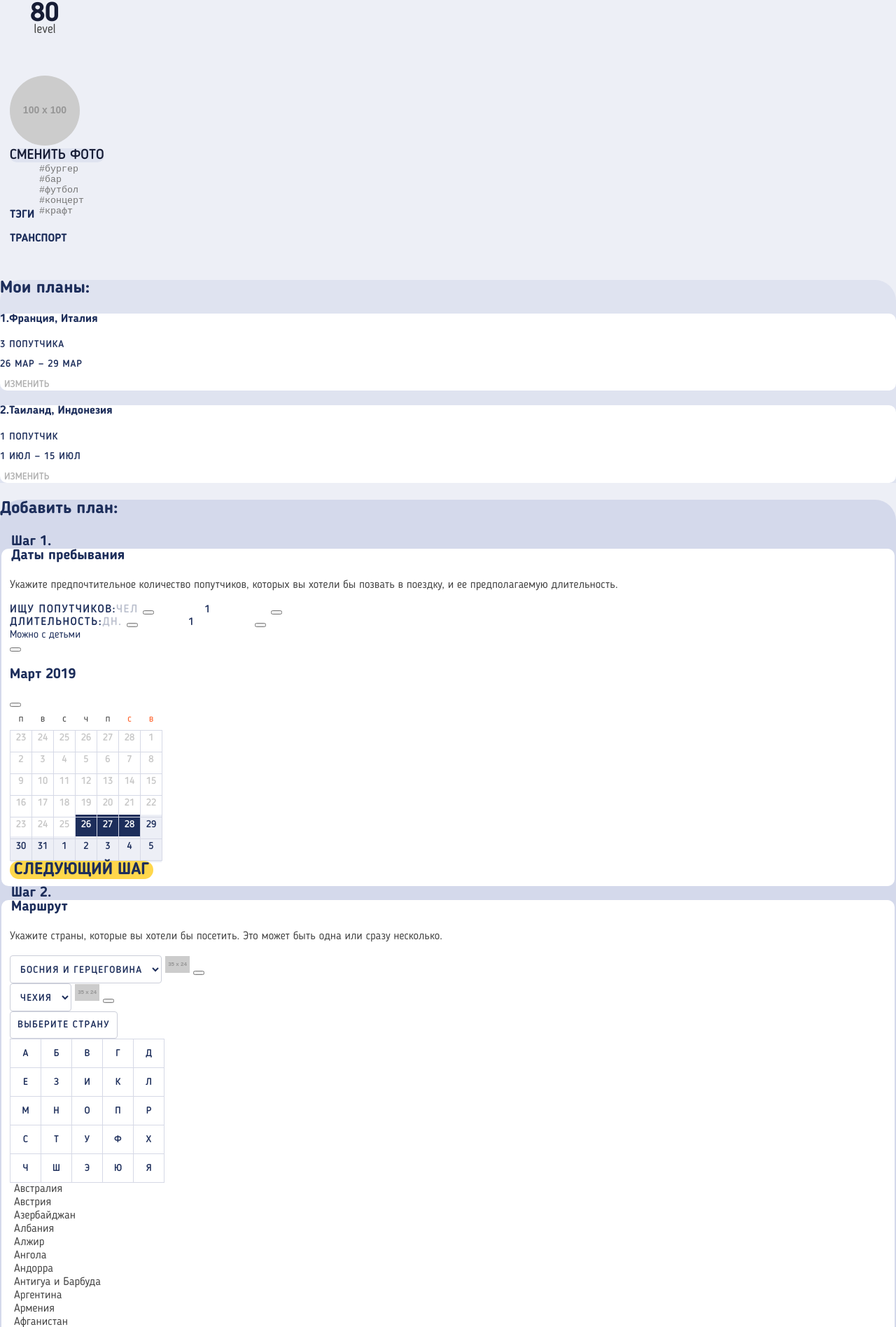
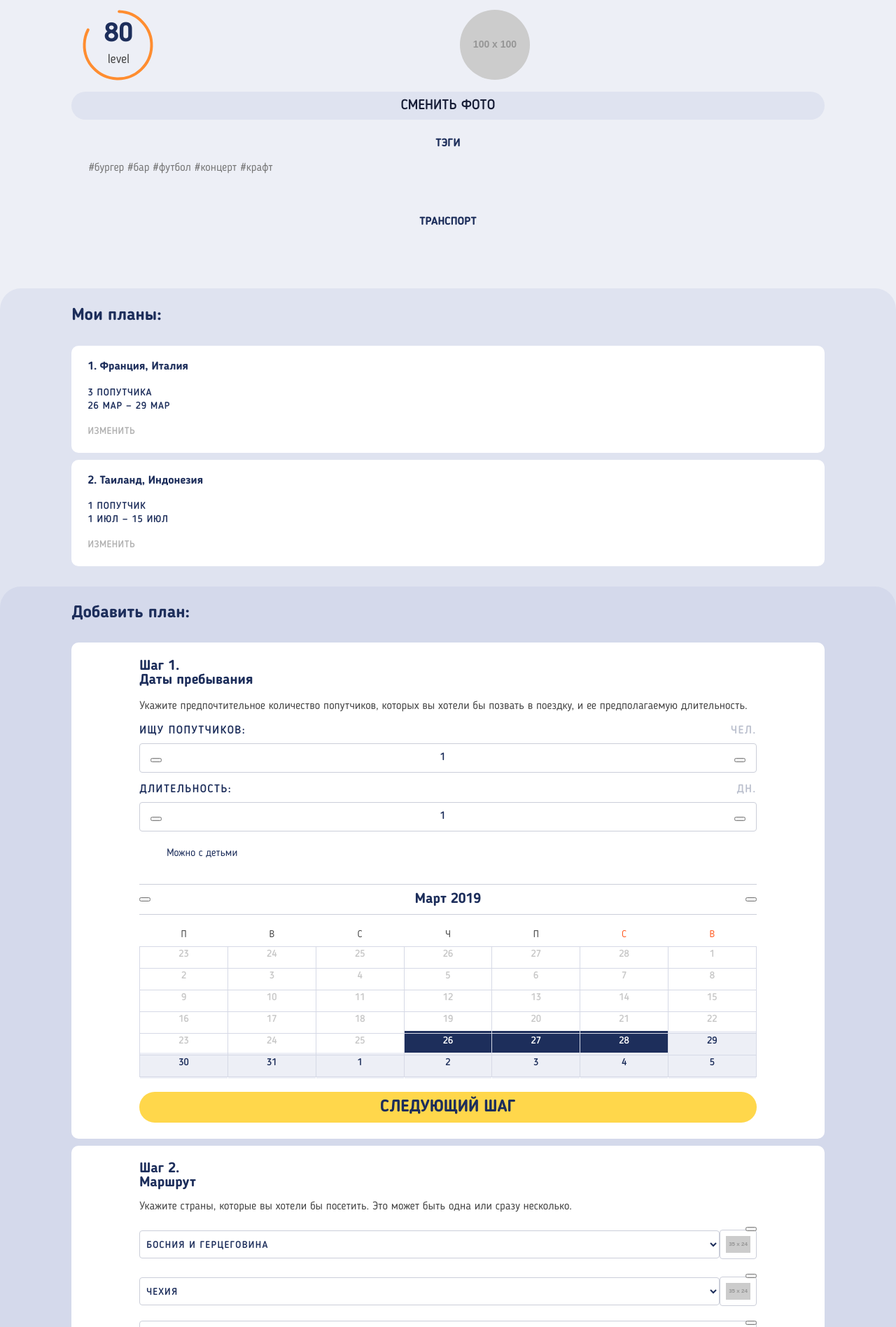
Before and after one commit to IvanLysukhin/1482089-pognali-21, a plain HTML site: page source/form.html in a window 1280 px wide. Shown: the part 1014-2910 px from the top of the page at 70% size. Drawn offline with nearby package versions, Linux system fonts and the light colour scheme; files that its build step writes are made by us from their sources; placeholder pictures from the web are drawn by us.

Commit message:
Сетка формы мобильной версии

```diff
--- a/source/form.html
+++ b/source/form.html
@@ -61,7 +61,10 @@
       <form class="direction-form" action="https://echo.htmlacademy.ru" method="post" enctype="multipart/form-data">
         <fieldset class="first-data">
           <legend class="visually-hidden">Первичные данные</legend>
-          <div class="level-circle level-circle--transparent">
+          <div class="level-circle level-circle--transparent first-data__level">
+            <svg class="level-circle__pic level-circle__pic--transparent">
+              <circle class="level-circle__ellipse level-circle__ellipse--transparent" r="28" cx="50%" cy="50%"></circle>
+            </svg>
             <p class="level-circle__text level-circle__text--number level-circle__text--big-number">80</p>
             <p class="level-circle__text level-circle__text--big-text">level</p>
           </div>
@@ -74,7 +77,7 @@
           </div>
           <div class="first-data__tags">
             <label class="first-data__title" for="tags">тэги</label>
-            <textarea class="first-data__tags-input" id="tags" name="tags" cols="10" rows="5"
+            <textarea class="first-data__tags-input" id="tags" name="tags" cols="10" rows="2"
                       placeholder="#бургер #бар #футбол #концерт #крафт"></textarea>
           </div>
           <div class="first-data__transport">
@@ -108,7 +111,7 @@
               <li class="my-plans__item">
                 <h4 class="my-plans__plan-name">Франция, Италия</h4>
                 <p class="my-plans__text my-plans__text--partners">3 попутчика</p>
-                <p class="my-plans__text my-plans__text--dates">26 мар — 29 мар</p>
+                <p class="my-plans__text my-plans__text--dates">26 мар &mdash; 29 мар</p>
                 <button class="my-plans__button" type="button">Изменить</button>
               </li>
               <li class="my-plans__item">
@@ -122,13 +125,15 @@
           <div class="generating-plan__plan-add">
             <h3 class="generating-plan__title">Добавить план:</h3>
             <fieldset class="generating-plan__box generating-plan__box--step-one stay-dates">
-              <legend class="generating-plan__step-name stay-dates">Шаг 1.<br>Даты пребывания</legend>
-              <p class="stay-dates__text">Укажите предпочтительное количество попутчиков, которых вы хотели бы позвать в
+              <div class="stay-dates__wrapper">
+                <legend class="generating-plan__step-name stay-dates__title">Шаг 1.<br>Даты пребывания</legend>
+                <p class="stay-dates__text">Укажите предпочтительное количество попутчиков, которых вы хотели бы позвать
+                  в
                   поездку, и ее предполагаемую длительность.</p>
                 <ul class="stay-dates__list">
                   <li class="stay-dates__item">
                     <label class="stay-dates__name" for="partners">ищу попутчиков:<span
-                    class="stay-dates__name stay-dates__name--opacity">чел</span></label>
+                      class="stay-dates__name stay-dates__name--opacity">чел.</span></label>
                     <button class="stay-dates__button stay-dates__button--less" aria-label="меньше"></button>
                     <input class="stay-dates__data" type="number" id="partners" name="partners" value="1">
                     <button class="stay-dates__button stay-dates__button--more" aria-label="больше"></button>
@@ -343,35 +348,38 @@
                     </td>
                   </tr>
                 </table>
-              <button class="button  generating-plan__button" type="button">Следующий шаг</button>
+                <button class="button  generating-plan__button generating-plan__button--width" type="button">Следующий шаг</button>
+              </div>
             </fieldset>
             <fieldset class="generating-plan__box generating-plan__box--step-two route">
+              <div class="route__wrapper">
                 <legend class="generating-plan__step-name route__title">Шаг 2.<br>Маршрут</legend>
                 <p class="route__text">Укажите страны, которые вы хотели бы посетить. Это может быть одна или сразу
                   несколько.</p>
+              </div>
               <ul class="route__list">
                 <li class="route__item">
                   <label class="visually-hidden" for="first-point">Первая точка маршрута</label>
-                  <select class="route__countries" id="first-point" name="first-point">
+                  <select class="route__input" id="first-point" name="first-point">
                     <option class="route__option" value="Bosnia and Herzegovina">Босния и герцеговина</option>
                   </select>
                   <picture>
-                    <img src="https://via.placeholder.com/35x24" width="35" height="24" alt="Флаг страны">
+                    <img class="route__flag" src="https://via.placeholder.com/35x24" width="35" height="24" alt="Флаг страны">
                   </picture>
                   <button class="route__delete-button" aria-label="Удалить точку маршрута"></button>
                 </li>
                 <li class="route__item">
                   <label class="visually-hidden" for="second-point">Вторая точка маршрута</label>
-                  <select class="route__countries" id="second-point" name="second-point">
+                  <select class="route__input" id="second-point" name="second-point">
                     <option class="route__option" value="Czech">Чехия</option>
                   </select>
                   <picture>
-                    <img src="https://via.placeholder.com/35x24" width="35" height="24" alt="Флаг страны">
+                    <img class="route__flag" src="https://via.placeholder.com/35x24" width="35" height="24" alt="Флаг страны">
                   </picture>
                   <button class="route__delete-button" aria-label="Удалить точку маршрута"></button>
                 </li>
-                <li class="route__item">
-                  <button class="route__choose-button" type="button">выберите страну</button>
+                <li class="route__item route__item--choice">
+                  <button class="route__input route__input--choose-button" type="button">выберите страну</button>
                   <div class="country-choice">
                     <table class="country-choice__table">
                       <tr class="country-choice__row">
@@ -496,6 +504,7 @@
                       </li>
                     </ul>
                   </div>
+                  <button class="route__delete-button" aria-label="Удалить точку маршрута"></button>
                 </li>
                 <li class="route__item">
                   <button class="route__add-button" type="button">Добавить страну</button>
@@ -506,6 +515,7 @@
               </button>
             </fieldset>
             <fieldset class="generating-plan__box generating-plan__box--step-three plans">
+              <div class="plans__wrapper">
                 <legend class="generating-plan__step-name plans__title">Шаг 3.<br>Развлечения</legend>
                 <p class="plans__description">Наконец, расскажите о своих планах времяпровождения. Можно писать в
                   свободной
@@ -519,18 +529,19 @@
                   <li class="plans__item">
                     <label class="plans__name" for="plan-2">Чехия</label>
                     <textarea class="plans__text" id="plan-2" rows="5" cols="10" name="plan-2"
-                            placeholder="План действий">Пить пиво и лазить по старым замкам, наслаждаться архитектурой и вот это все.</textarea>
+                              placeholder="План действий">Пить пиво и лазить по&nbsp;старым замкам, наслаждаться архитектурой и вот это все.</textarea>
                   </li>
                 </ul>
-              <button class="button generating-plan__button">Отправить</button>
+                <button class="button generating-plan__button plans__button">Отправить</button>
                 <button class="button generating-plan__button generating-plan__button--back" type="button">на шаг назад
                 </button>
+              </div>
             </fieldset>
           </div>
         </section>
       </form>
     </main>
-    <footer class="page-footer footer">
+    <footer class="page-footer footer footer--form">
       <ul class="footer__list">
         <li class="footer__item">
           <picture>
--- a/source/less/blocks/calendar.less
+++ b/source/less/blocks/calendar.less
@@ -17,6 +17,8 @@
     font-weight: normal;
     color: @special_grey;
     border: none;
+    text-transform: uppercase;
+    height: 33px;
   }
 
   &--weekend {
--- a/source/less/blocks/country-choice.less
+++ b/source/less/blocks/country-choice.less
@@ -1,3 +1,16 @@
+.country-choice {
+  margin-top: -1px;
+  position: absolute;
+  top: 41px;
+  background-color: @basic-white;
+  z-index: 1;
+  display: none;
+
+  &--opened {
+    display: block;
+  }
+}
+
 .country-choice__table {
   border-collapse: collapse;
 
@@ -48,6 +61,13 @@
 
 .country-choice__countries-list {
   .reset-list;
+  padding: 16px 12px;
+  border: 1px solid @border-grey;
+  border-radius: 0 0 4px 4px;
+}
+
+.country-choice__countries-item {
+  margin-bottom: 5px;
 }
 
 .country-choice__country-button {
--- a/source/less/blocks/first-data.less
+++ b/source/less/blocks/first-data.less
@@ -1,9 +1,41 @@
 .first-data {
   border: none;
+  padding: 0;
+  .wrapper(84%);
+  display: grid;
+  grid-template-columns: auto auto;
+  grid-template-rows: repeat(4, auto);
+  margin-top: 24px;
+  margin-bottom: 70px;
+  column-gap: 17px;
 }
 
 .first-data__picture {
   border-radius: 50%;
+}
+
+.first-data__photo-button {
+  grid-column-start: 1;
+  grid-column-end: -1;
+  margin-top: 7px;
+}
+
+.first-data__tags {
+  grid-column-start: 1;
+  grid-column-end: -1;
+  display: flex;
+  flex-direction: column;
+  text-align: center;
+  margin-top: 25px;
+}
+
+.first-data__transport {
+  grid-column-start: 1;
+  grid-column-end: -1;
+  display: flex;
+  flex-direction: column;
+  text-align: center;
+  margin-top: 8px;
 }
 
 .first-data__label {
@@ -15,6 +47,9 @@
   text-align: center;
   background-color: @special-blue-light;
   border-radius: 20px;
+  display: block;
+  width: 100%;
+  padding: 11px 0;
 }
 
 .first-data__title {
@@ -28,4 +63,7 @@
   background-color: transparent;
   border: none;
   resize: none;
+  padding: 18px 24px;
+  .main-font;
+  font-size: 16px;
 }
--- a/source/less/blocks/footer.less
+++ b/source/less/blocks/footer.less
@@ -4,6 +4,10 @@
   margin-top: -169px;
   padding-top: 38px;
   z-index: 1;
+
+  &--form {
+    margin-top: -48px;
+  }
 
   @media (min-width: @tablet-width) {
     border-radius: 60px 60px 0 0;
--- a/source/less/blocks/generating-plan.less
+++ b/source/less/blocks/generating-plan.less
@@ -1,29 +1,50 @@
+.generating-plan {
+  display: flex;
+  flex-direction: column;
+}
+
 .generating-plan__plan-add {
   background-color: @special-blue-light-2;
   border-radius: 30px 30px 0 0;
+  margin-top: -61px;
+  padding-top: 25px;
+  padding-bottom: 80px;
 }
 
 .generating-plan__title {
   font-weight: bold;
   font-size: 24px;
+  .wrapper(84%);
 }
 
 .generating-plan__box {
   background-color: @basic-white;
   border-radius: 10px;
   border: none;
+  padding: 0;
+  .wrapper(84%);
+  margin-bottom: 10px;
 }
 
 .generating-plan__step-name {
   font-weight: bold;
   font-size: 20px;
   line-height: 20px;
+  display: contents;
+  margin-top: 4px;
 }
 
 .generating-plan__button {
   text-transform: uppercase;
+  padding: 10px;
+  .wrapper(81%);
 
   &--back {
     background-color: transparent;
+    margin-top: 6px;
+  }
+
+  &--width {
+    width: 100%;
   }
 }
--- a/source/less/blocks/level-circle.less
+++ b/source/less/blocks/level-circle.less
@@ -7,10 +7,13 @@
   text-align: center;
 
   &--transparent {
-    background-color: transparent;
-    color: @basic-blue;
+    //background-color: transparent;
+    //color: @basic-blue;
     width: 100px;
     height: 100px;
+    margin-left: 17px;
+    margin-top: 10px;
+    position: relative;
   }
 }
 
@@ -30,6 +33,7 @@
 
   &--big-number {
     font-size: 38px;
+    margin-bottom: 14px;
   }
 
   &--big-text {
@@ -45,6 +49,14 @@
   left: 0;
   z-index: 1;
   transform: rotate(-85deg);
+
+  &--transparent {
+    left: -3px;
+    top: -12px;
+    width: 105px;
+    height: 105px;
+    transform: rotate(-88deg);
+  }
 }
 
 .level-circle__ellipse {
@@ -54,6 +66,12 @@
   stroke-linecap: round;
   stroke-dasharray: 166;
 
+  &--transparent {
+    r: 48px;
+    stroke-dasharray: 247;
+    fill: transparent;
+  }
+
   &--eighty {
     stroke-dasharray: 138;
   }
--- a/source/less/blocks/my-plans.less
+++ b/source/less/blocks/my-plans.less
@@ -1,22 +1,29 @@
 .my-plans {
   background-color: @special-blue-light;
   border-radius: 30px 30px 0 0;
+  padding-top: 27px;
+  padding-bottom: 80px;
 }
 
 .my-plans__title {
   font-weight: bold;
   font-size: 24px;
   line-height: 24px;
+  .wrapper(84%);
 }
 
 .my-plans__list {
   .reset-list;
   counter-reset: item;
+  .wrapper(84%);
+  margin-top: 31px;
 }
 
 .my-plans__item {
   background-color: @basic-white;
   border-radius: 10px;
+  padding: 1px 23px;
+  margin-bottom: 10px;
 }
 
 .my-plans__plan-name {
@@ -27,6 +34,7 @@
   &::before {
     counter-increment: item;
     content: counter(item) ".";
+    margin-right: 4px;
   }
 }
 
@@ -36,6 +44,11 @@
   line-height: 14px;
   letter-spacing: 0.06em;
   text-transform: uppercase;
+  margin-bottom: 0;
+
+  &--dates {
+    margin-top: 5px;
+  }
 }
 
 .my-plans__button {
@@ -47,4 +60,8 @@
   font-size: 14px;
   color: @basic-black;
   opacity: 0.3;
+  letter-spacing: 0.03em;
+  padding: 0;
+  margin-top: 22px;
+  margin-bottom: 22px;
 }
--- a/source/less/blocks/plans.less
+++ b/source/less/blocks/plans.less
@@ -1,3 +1,14 @@
+.plans {
+  padding-top: 20px;
+  padding-bottom: 5px;
+}
+
+.plans__wrapper {
+  .wrapper(82%);
+  display: flex;
+  flex-direction: column;
+}
+
 .plans__description {
   font-weight: normal;
   font-size: 16px;
@@ -7,11 +18,19 @@
 
 .plans__list {
   .reset-list;
+  margin-top: 5px;
+}
+
+.plans__item {
+  &:not(:last-of-type) {
+    margin-bottom: 21px;
+  }
 }
 
 .plans__name {
   font-weight: 500;
   font-size: 18px;
+  padding-left: 11px;
 }
 
 .plans__text {
@@ -23,4 +42,13 @@
   border: 1px solid @border-grey;
   box-sizing: border-box;
   border-radius: 4px;
+  font-size: 16px;
+  line-height: 22px;
+  margin-top: 15px;
+  padding: 10px 12px;
 }
+
+.plans__button {
+  width: 100%;
+  margin-top: 19px;
+}
--- a/source/less/blocks/route.less
+++ b/source/less/blocks/route.less
@@ -1,16 +1,41 @@
+.route {
+  padding-top: 23px;
+  padding-bottom: 7px;
+  display: flex;
+  flex-direction: column;
+}
+
+.route__wrapper {
+  .wrapper(82%);
+}
+
 .route__text {
   font-weight: normal;
   font-size: 16px;
   line-height: 22px;
   color: @special_grey;
+  margin-top: 13px;
 }
 
 .route__list {
   .reset-list;
+  .wrapper(82%);
+  margin-top: 2px;
+  margin-bottom: 8px;
 }
 
-.route__countries,
-.route__choose-button {
+.route__item {
+  display: flex;
+  align-items: center;
+  position: relative;
+  margin-bottom: 16px;
+
+  &--choice {
+    flex-direction: column;
+  }
+}
+
+.route__input {
   .main-font;
   text-transform: uppercase;
   font-weight: 500;
@@ -20,12 +45,33 @@
   border: 1px solid @border-grey;
   border-radius: 4px;
   background-color: transparent;
-  padding: 11px 10px;
+  padding: 11px 5px;
   box-sizing: border-box;
+  width: 76%;
+  flex-grow: 1;
+
+  &--choose-button {
+    width: 100%;
+    text-align: left;
+    padding: 11px 10px;
+  }
+}
+
+.route__delete-button {
+  position: absolute;
+  top: 0;
+  right: 0;
 }
 
 .route__option {
   padding: 0;
+}
+
+.route__flag {
+  padding: 8px;
+  border: 1px solid @border-grey;
+  border-radius: 4px;
+  margin-top: 4px;
 }
 
 .route__add-button {
@@ -38,4 +84,8 @@
   letter-spacing: 0.1em;
   border: none;
   border-radius: 4px;
+  width: 100%;
+  padding: 13px 12px;
+  margin-top: 8px;
+  text-align: left;
 }
--- a/source/less/blocks/stay-dates.less
+++ b/source/less/blocks/stay-dates.less
@@ -1,3 +1,15 @@
+.stay-dates {
+  margin-top: 29px;
+  padding-top: 24px;
+  padding-bottom: 23px;
+}
+
+.stay-dates__wrapper {
+  .wrapper(82%);
+  display: flex;
+  flex-direction: column;
+}
+
 .stay-dates__text {
   font-weight: normal;
   font-size: 16px;
@@ -11,10 +23,19 @@
   font-size: 16px;
   letter-spacing: 0.09em;
   text-transform: uppercase;
+  margin-bottom: 7px;
+}
+
+.stay-dates__item {
+  position: relative;
+  display: flex;
+  flex-direction: column;
+  margin-bottom: 16px;
 }
 
 .stay-dates__name {
-  text-align: justify;
+  display: flex;
+  justify-content: space-between;
 
   &--opacity {
     opacity: 0.3;
@@ -28,14 +49,50 @@
   text-transform: uppercase;
   color: @basic-blue-light;
   text-align: center;
-  border: none;
+  border: 1px solid @border-grey;
+  border-radius: 4px;
+  margin-top: 9px;
+  padding: 12px;
 }
 
 .stay-dates__child-label {
   font-size: 15px;
+  padding-left: 39px;
+}
+
+.stay-dates__month {
+  display: flex;
+  justify-content: space-between;
+  align-items: center;
+  margin-top: 35px;
+  border-bottom: 1px solid @border-grey;
+  border-top: 1px solid @border-grey;
+  padding: 10px 0;
+  margin-bottom: 12px;
 }
 
 .stay-dates__choose-month {
   font-weight: bold;
   font-size: 20px;
+  margin: 0;
 }
+
+.stay-dates__calendar {
+  margin-bottom: 21px;
+}
+
+.stay-dates__button {
+  position: absolute;
+  top: 47px;
+
+  &--less {
+    left: 0;
+    margin-left: 16px;
+  }
+
+
+  &--more {
+    right: 0;
+    margin-right: 16px;
+  }
+}
--- a/source/less/utils/global.less
+++ b/source/less/utils/global.less
@@ -33,7 +33,7 @@
 
 .page-main__title-box {
   background-color: @dark-blue-2;
-  border-radius: 0 0 30px 30px;
+  border-radius: 0 0 20px 20px;
 }
 
 .page-main__title {
@@ -41,6 +41,9 @@
   font-weight: bold;
   font-size: 24px;
   line-height: 24px;
+  .wrapper(85%);
+  margin-top: 28px;
+  margin-bottom: 21px;
 
   @media (min-width: @tablet-width) {
     font-size: 45px;
```
Lines whose indentation alone changed are shown as unchanged.
